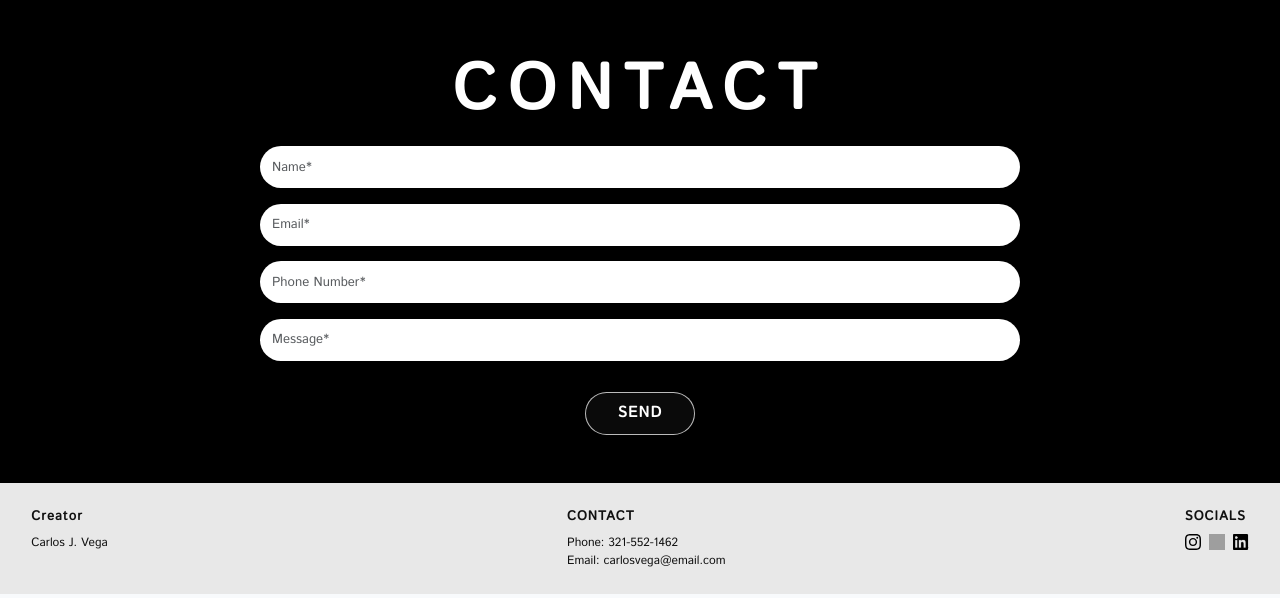
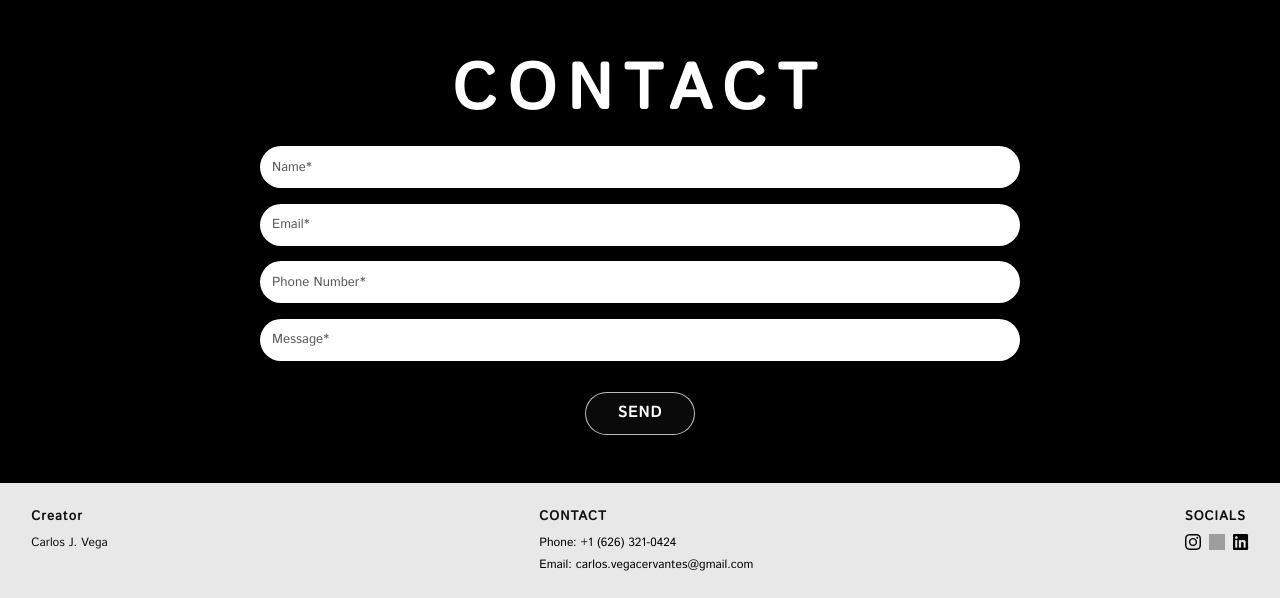
Before and after one commit to Charlievegac/Portfolio, a React (Vite) app: page / in a window 1280 px wide. Shown: the part 3448-4046 px from the top of the page. Built offline with nearby package versions, Linux system fonts and the light colour scheme; grey boxes are pictures that could not be loaded.

Commit message:
Added functionality to the Contact Buttons

```diff
--- a/src/components/Contact/Contact.tsx
+++ b/src/components/Contact/Contact.tsx
@@ -153,12 +153,14 @@ const Contact = (): JSX.Element => {
               <p className="mb-2 fw-semibold" style={{ fontSize: '0.82rem', letterSpacing: '0.08em' }}>
                 CONTACT
               </p>
-              <p className="mb-0" style={{ fontSize: '0.75rem' }}>
-                Phone: 321-552-1462
-              </p>
-              <p className="mb-0" style={{ fontSize: '0.75rem' }}>
-                Email: carlosvega@email.com
-              </p>
+              <div className="d-flex flex-column gap-1">
+                <a href="tel:+16263210424" className="mb-0 text-decoration-none text-black" style={{ fontSize: '0.75rem' }}>
+                  Phone: +1 (626) 321-0424
+                </a>
+              <a href="mailto:carlos.vegacervantes@gmail.com" className="mb-0 text-decoration-none text-black" style={{ fontSize: '0.75rem' }}>
+                Email: carlos.vegacervantes@gmail.com
+              </a>
+              </div>
             </div>
             <div>
               <p className="mb-2 fw-semibold" style={{ fontSize: '0.82rem', letterSpacing: '0.08em' }}>
```
